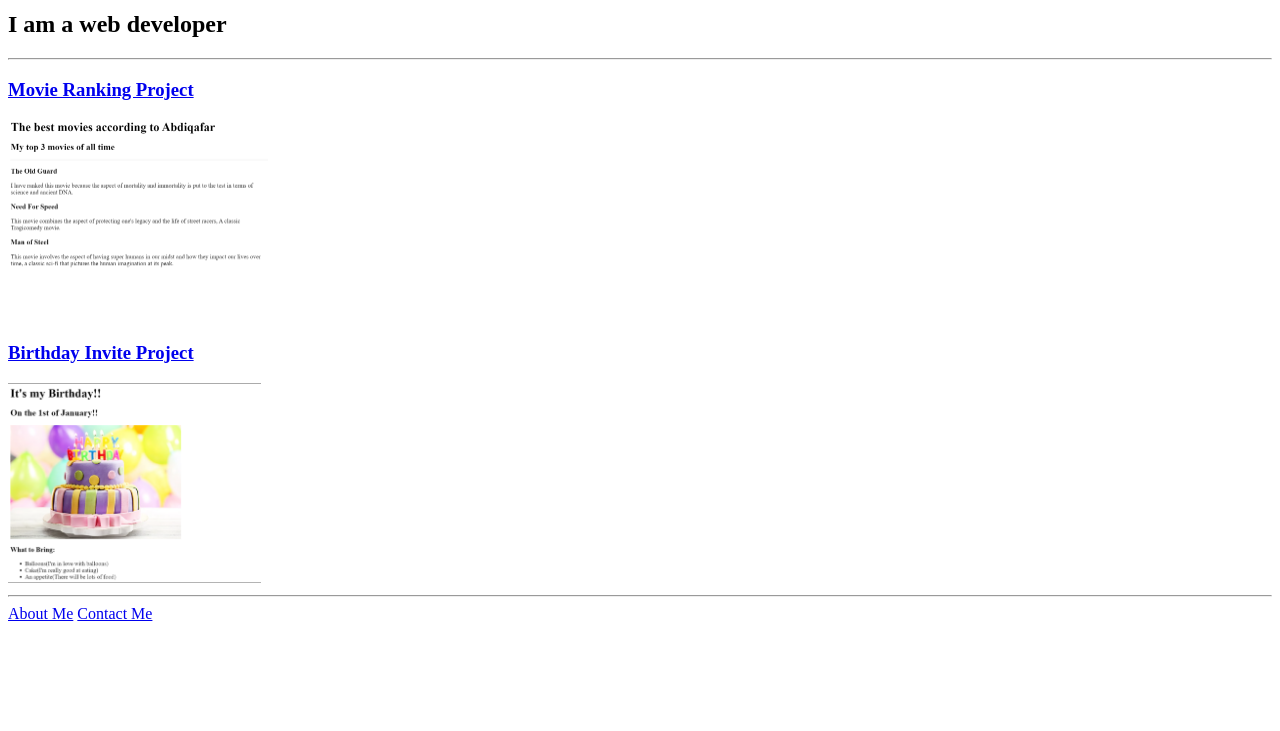
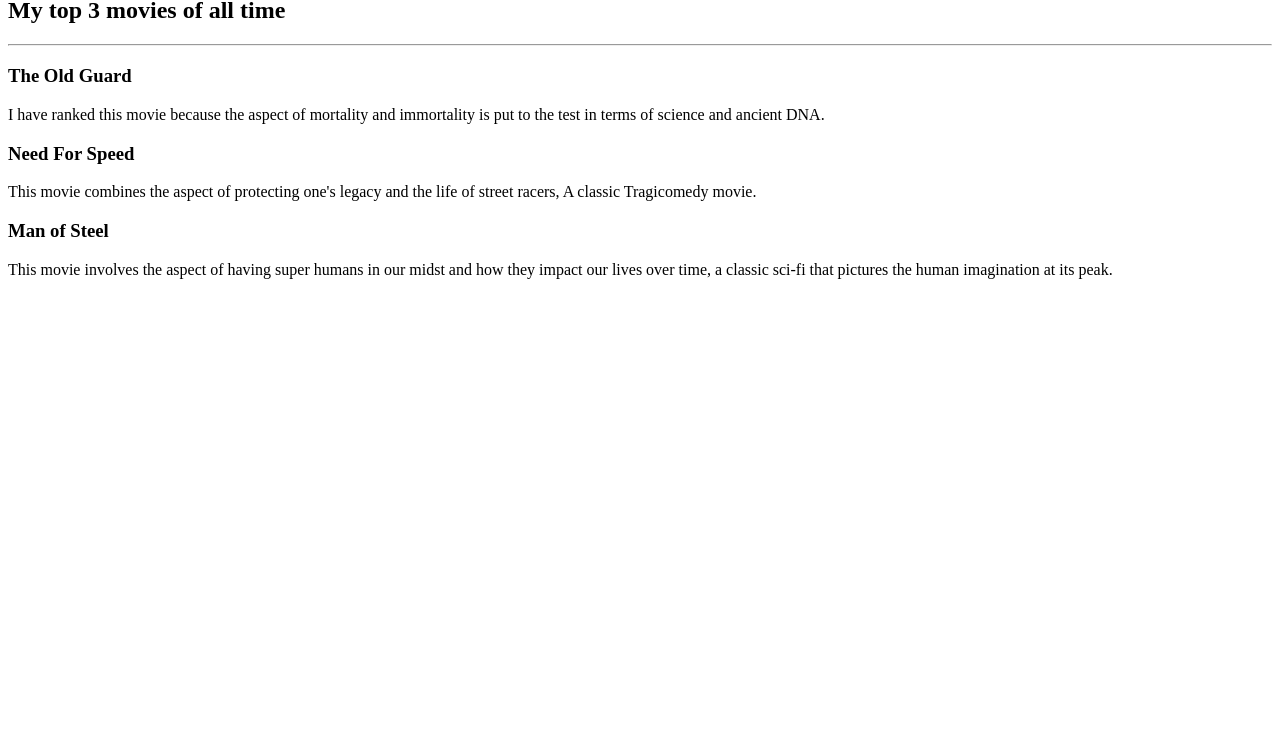
Before and after one commit to urbdoe47/html-project-portfolio, a plain HTML site: page index.html in a window 1280 px wide. Shown: the part 69-800 px from the top of the page. Drawn offline with Linux system fonts and the light colour scheme.

Commit message:
Add files via upload

```diff
--- a/index.html
+++ b/index.html
@@ -1,23 +1,14 @@
- <!DOCTYPE html>
- <html lang="en">
- <head>
-    <meta charset="UTF-8">
-    <meta name="viewport" content="width=device-width, initial-scale=1.0">
-    <title>Abdiqafar's Portfolio Project</title>
- </head>
- <body>
-    <h1>Abdiqafar's Portfolio</h1>
-    <h2>I am a web developer</h2>
+<!-- Write your code below -->
+ <h1>The best movies according to Abdiqafar</h1>
+ <h2>My top 3 movies of all time</h2>
 
-    <hr />
-    <h3><a href="../2.4 Movie Ranking Project/index.html">Movie Ranking Project</a></h3>
-    <img src="./assets/images/My movie-ranking.png"  height="200px" alt="My Movie Ranking"/>
-    <h3><a href="../3.4 Birthday Invite Project/index.html">Birthday Invite Project</a></h3>
-    <img src="./assets/images/My birthday-invite.png" height="200px" alt="My Birthday Invite"/>
+ <hr />
 
-    <hr />
-    <a href="./public/about.html">About Me</a>
-    <a href="./public/contact.html">Contact Me</a>
+ <h3>The Old Guard</h3>
+ <p>I have ranked this movie because the aspect of mortality and immortality is put to the test in terms of science and ancient DNA.</p>
 
- </body>
- </html>
+ <h3>Need For Speed</h3>
+ <p>This movie combines the aspect of protecting one's legacy and the life of street racers, A classic Tragicomedy movie.</p>
+
+ <h3>Man of Steel</h3>
+ <p>This movie involves the aspect of having super humans in our midst and how they impact our lives over time, a classic sci-fi that pictures the human imagination at its peak.</p>
```
